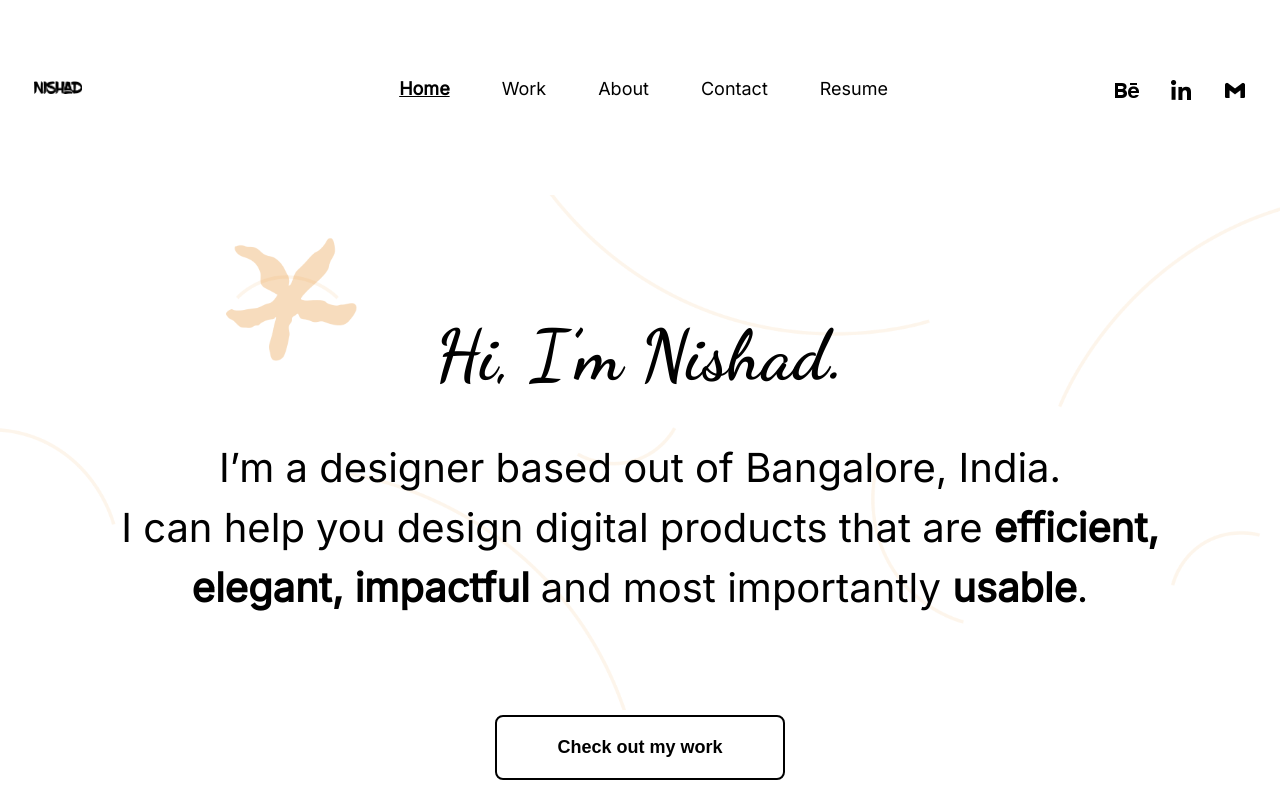
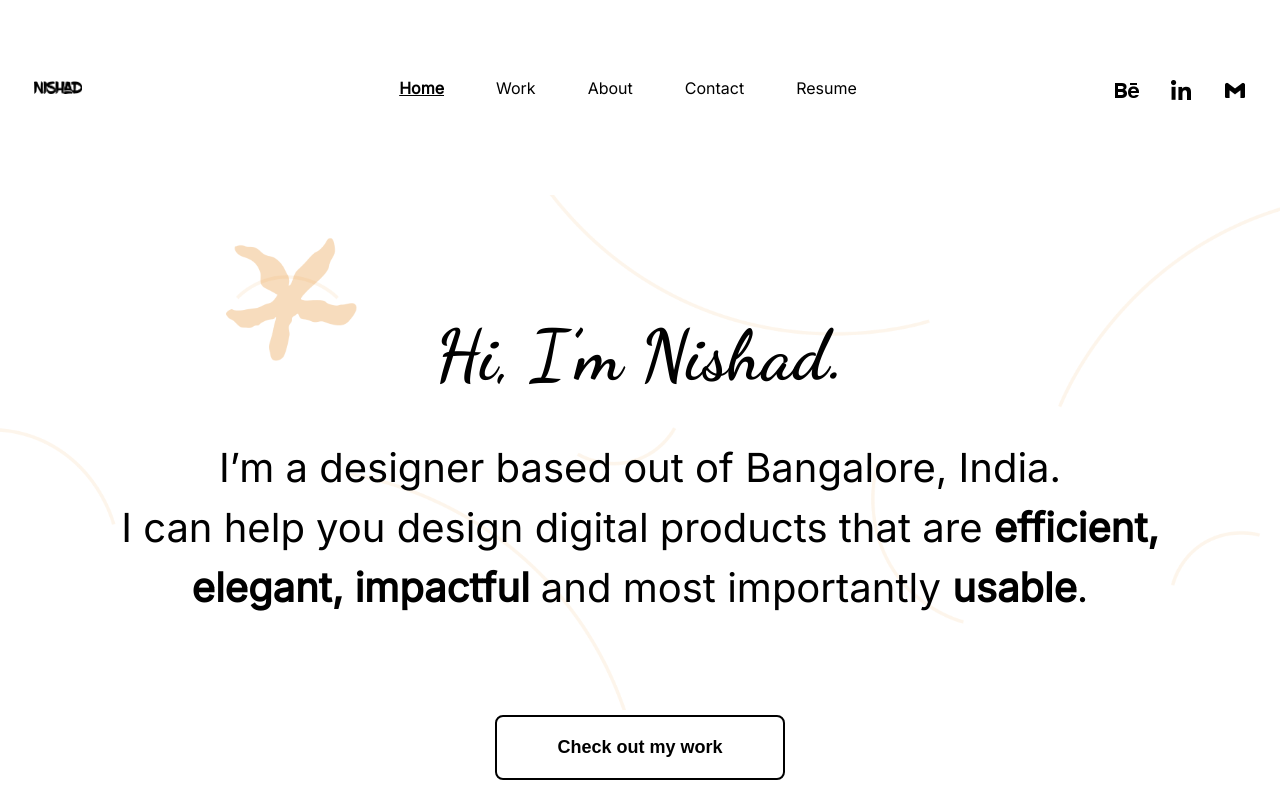
Before and after one commit to VinitaMathew/NishadPortfolio, a React (Create React App) app: page / in a window 1280 px wide. Shown: the top 800 px of the page. Built offline with nearby package versions, Linux system fonts and the light colour scheme.

Commit message:
menu padding change

```diff
--- a/src/components/Routing/Menu/Menu.scss
+++ b/src/components/Routing/Menu/Menu.scss
@@ -47,7 +47,7 @@
       margin: unset;
       .nav-link {
         font-weight: 400;
-        font-size: 18px;
+        font-size: 16px;
         list-style: none;
         cursor: pointer;
         .active {
@@ -75,8 +75,10 @@
 }
 
 .menu-container-desktop.scrolled {
-  padding-top: 40px;
-  box-shadow: 0 6px 12px rgba(0, 0, 0, 0.1) !important;
+  padding-top: 24px;
+  .menu-list{
+    padding-bottom: 14px;
+  }
 }
 
 .menu-container-mobile {
```
